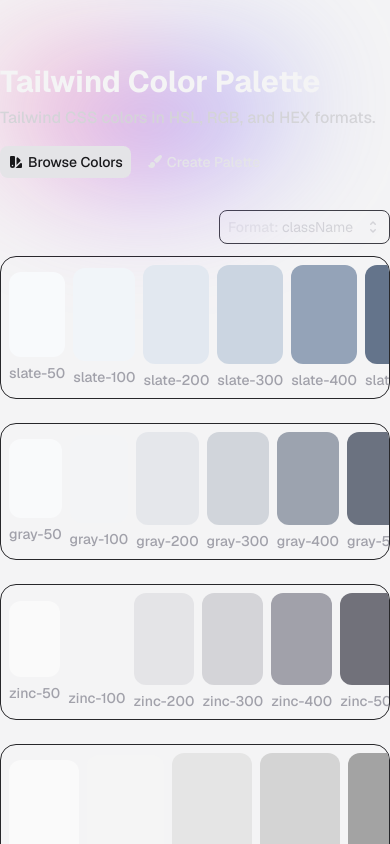
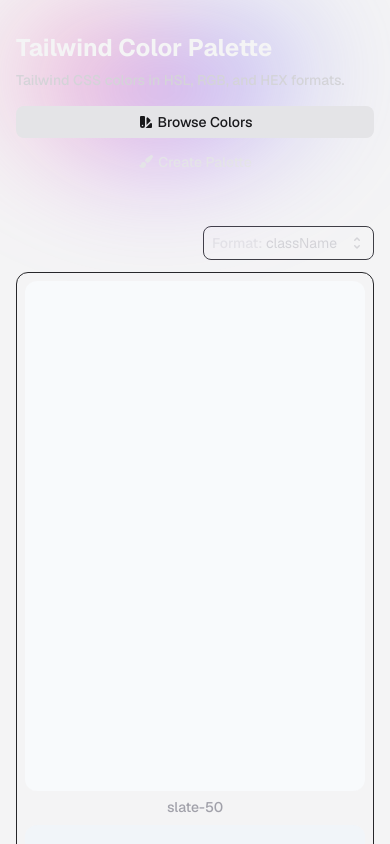
Before and after one commit to R4ULtv/tailwind-color-palette, a Next.js app: page / in a window 390 px wide. Shown: the top 844 px of the page. Built offline with nearby package versions, Linux system fonts and the light colour scheme.

Commit message:
improve mobile

```diff
--- a/app/page.js
+++ b/app/page.js
@@ -1,3 +1,4 @@
+import React from "react";
 import Link from "next/link";
 import { PaintBrushIcon, SwatchIcon } from "@heroicons/react/16/solid";
 
@@ -10,26 +11,26 @@
 export default function Home() {
   return (
     <ColorsProvider>
-      <main className="max-w-screen-2xl py-16 md:px-4 mx-auto">
+      <main className="max-w-screen-2xl py-8 sm:py-16 px-4 mx-auto">
         <div className="relative">
-          <h1 className="text-3xl text-zinc-100 font-bold z-10 relative">
+          <h1 className="text-2xl sm:text-3xl text-zinc-100 font-bold z-10 relative">
             Tailwind Color Palette
           </h1>
-          <p className="text-zinc-300 font-medium mt-1.5 z-10 relative">
+          <p className="text-sm sm:text-base text-zinc-300 font-medium mt-1.5 z-10 relative">
             Tailwind CSS colors in HSL, RGB, and HEX formats.
           </p>
 
-          <div className="flex items-center gap-2 mt-4 z-10 relative">
+          <div className="flex flex-col sm:flex-row items-start sm:items-center gap-2 mt-4 z-10 relative">
             <a
               href="#colors"
-              className="bg-zinc-200 text-zinc-900 px-2 py-1.5 rounded-lg text-sm font-medium flex items-center gap-1"
+              className="bg-zinc-200 text-zinc-900 px-2 py-1.5 rounded-lg text-sm font-medium flex items-center gap-1 w-full sm:w-auto justify-center sm:justify-start"
             >
               <SwatchIcon className="size-4" />
               Browse Colors
             </a>
             <Link
               href="/create-palette"
-              className="text-zinc-200 px-2 py-1.5 rounded-lg text-sm font-medium flex items-center gap-1"
+              className="text-zinc-200 px-2 py-1.5 rounded-lg text-sm font-medium flex items-center gap-1 w-full sm:w-auto justify-center sm:justify-start"
             >
               <PaintBrushIcon className="size-4" />
               Create Palette
@@ -43,14 +44,14 @@
           </div>
         </div>
 
-        <div className="mt-4 pt-4 space-y-3" id="colors">
+        <div className="mt-8 sm:mt-4 pt-4 space-y-3" id="colors">
           <div className="flex items-center justify-end">
             <SelectFormatMenu />
           </div>
-          <div className="grid gap-6 w-full">
+          <div className="grid gap-4 sm:gap-6 w-full">
             {Object.keys(colors).map((color) => (
               <div
-                className="flex flex-row gap-2 overflow-x-auto border border-zinc-800 hover:border-zinc-700 rounded-2xl p-2"
+                className="flex flex-col sm:flex-row gap-2 overflow-x-auto border border-zinc-800 hover:border-zinc-700 rounded-xl sm:rounded-2xl p-2"
                 key={color}
               >
                 {colors[color].map((item) => (
```
